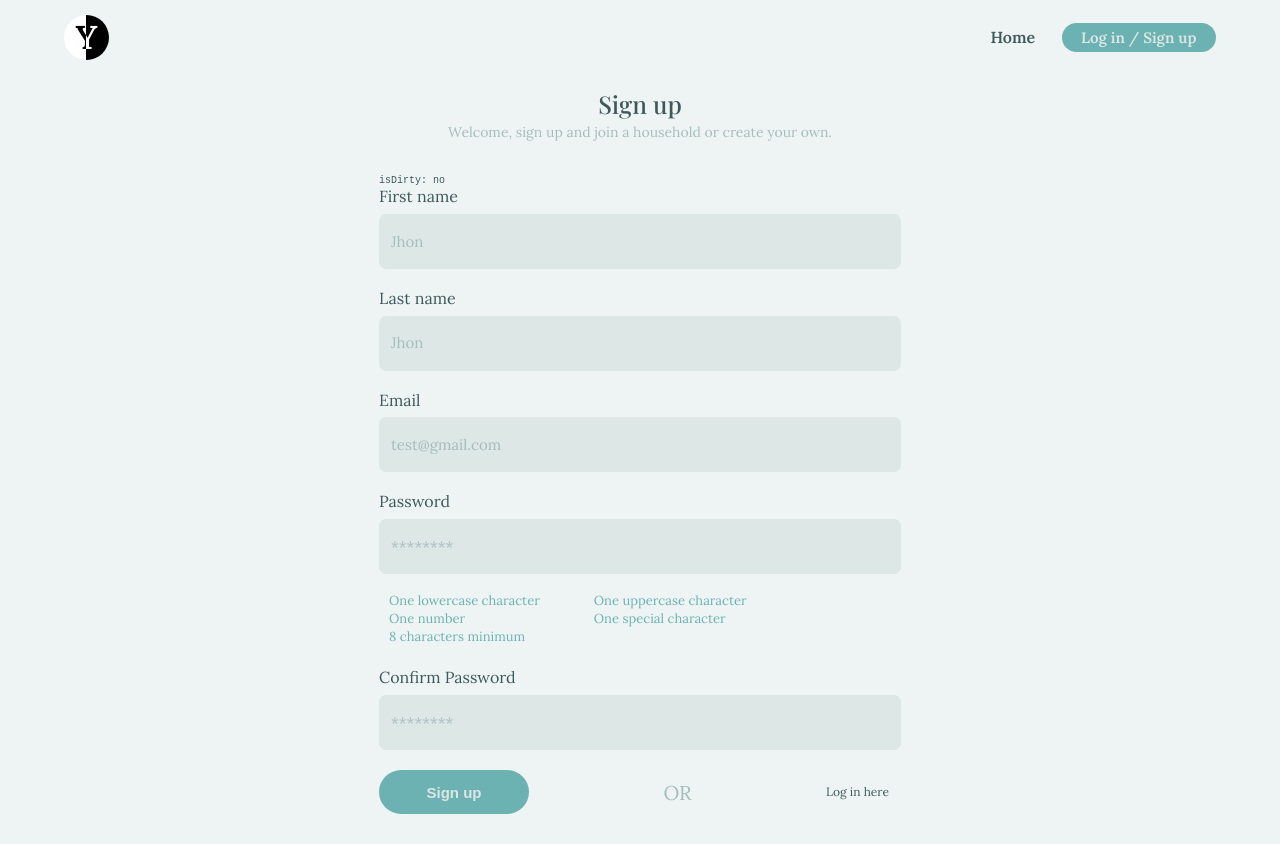
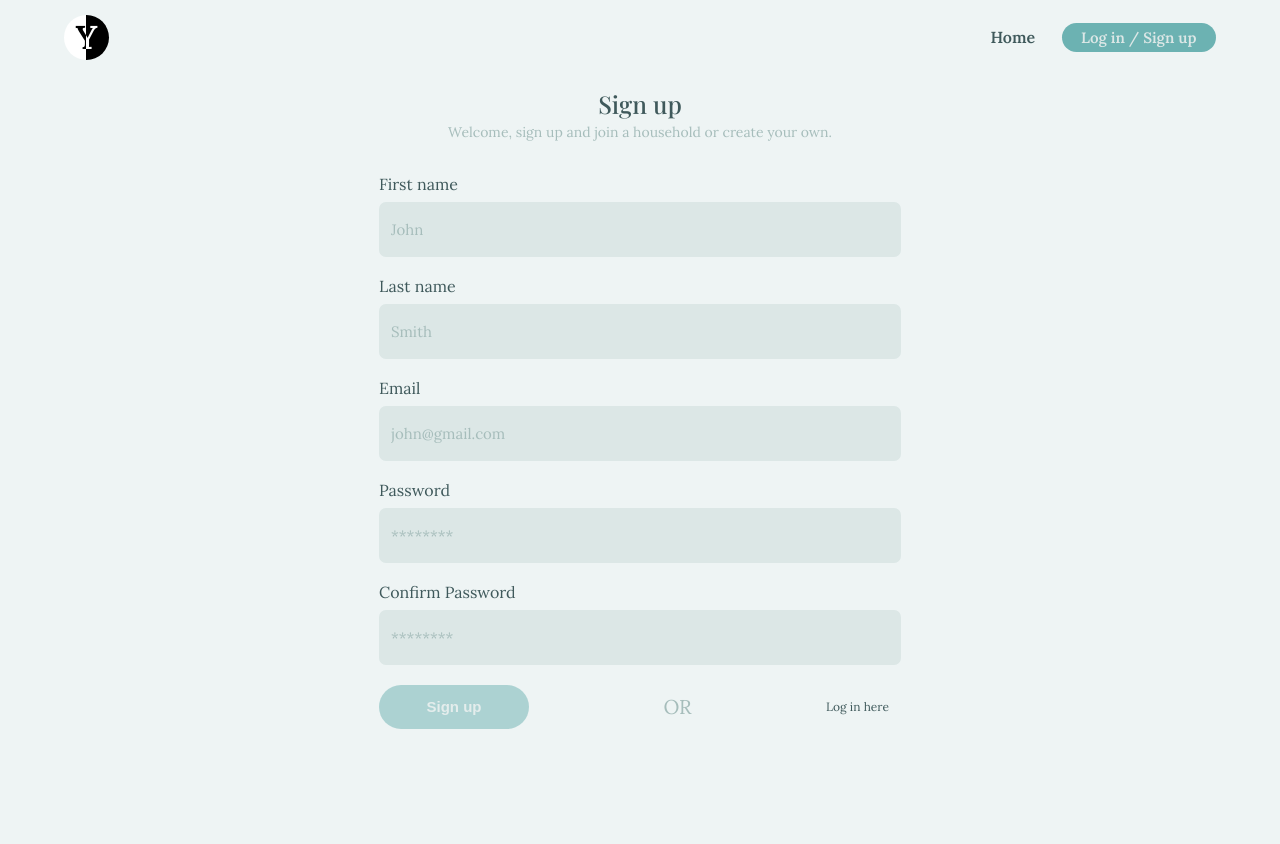
Before and after one commit to jocovass/homey, a React (Create React App) app in the folder packages/web/: page /signup in a window 1280 px wide. After the commit the page ends 800 px from the top, so only its background shows below. Built offline with nearby package versions, Linux system fonts and the light colour scheme; a web font is replaced by a local one.

Commit message:
feat: signup

```diff
--- a/packages/web/src/components/Signup/Signup.tsx
+++ b/packages/web/src/components/Signup/Signup.tsx
@@ -11,7 +11,7 @@ import { yupResolver } from '@hookform/resolvers/yup';
 import * as yup from 'yup';
 
 import { useUser } from '../../context/userContext';
-import { login } from '../../services/authService';
+import { signup } from '../../services/authService';
 import { formatValidationError } from '../../util/utils';
 import { PrimaryButton } from '../ui/Buttons';
 import { BtnLoader } from '../ui/BtnLoader';
@@ -108,6 +108,8 @@ interface IFormInputs {
 }
 
 const schema = yup.object({
+    firstName: yup.string().required('First name is required.'),
+    lastName: yup.string().required('Last name is required.'),
     email: yup
         .string()
         .required('Email is required.')
@@ -120,6 +122,10 @@ const schema = yup.object({
         .matches(RegExp('(.*[A-Z].*)'), 'uppercase')
         .matches(RegExp('(.*\\d.*)'), 'number')
         .matches(RegExp('[!@#$%^&*(),.?":{}|<>]'), 'special'),
+    passwordConfirm: yup
+        .string()
+        .required('Password confirmation is required.')
+        .oneOf([yup.ref('password')], 'Password must match.'),
 });
 
 export const Signup = () => {
@@ -139,7 +145,7 @@ export const Signup = () => {
         register,
         handleSubmit,
         setError: setValidationError,
-        formState: { errors: validationErrors, isDirty },
+        formState: { errors: validationErrors, isValid, touchedFields },
     } = useForm<IFormInputs>({
         defaultValues: {
             firstName: '',
@@ -149,8 +155,7 @@ export const Signup = () => {
             passwordConfirm: '',
         },
         resolver: yupResolver(schema, { abortEarly: false }),
-        mode: 'onBlur',
-        reValidateMode: 'onChange',
+        mode: 'all',
         criteriaMode: 'all',
     });
 
@@ -160,9 +165,12 @@ export const Signup = () => {
 
     const onSubmit = (data: IFormInputs) => {
         setState({ status: 'pending', error: null });
-        login({
+        signup({
+            firstName: data.firstName,
+            lastName: data.lastName,
             email: data.email,
             password: data.password,
+            passwordConfirm: data.passwordConfirm,
             dispatch,
         })
             .then(() => setState({ error: null, status: 'success' }))
@@ -180,7 +188,7 @@ export const Signup = () => {
                     (error: { [key: string]: string }, index: number) => {
                         let keys = Object.keys(error);
                         setValidationError(
-                            keys[0] as 'email' | 'password',
+                            keys[0] as keyof IFormInputs,
                             {
                                 type: 'custom',
                                 message: error[keys[0]],
@@ -218,8 +226,6 @@ export const Signup = () => {
                 </p>
             </div>
 
-            <pre>isDirty: {isDirty ? 'yes' : 'no'}</pre>
-
             <form onSubmit={handleSubmit(onSubmit)}>
                 <div>
                     <div
@@ -230,7 +236,8 @@ export const Signup = () => {
                         }}
                     >
                         <label htmlFor="firstName">First name</label>
-                        {validationErrors?.firstName ? (
+                        {touchedFields.firstName &&
+                        validationErrors.firstName ? (
                             <p
                                 css={{
                                     color: theme.colors.orangeRed,
@@ -245,8 +252,13 @@ export const Signup = () => {
                         autoComplete="false"
                         type="text"
                         id="firstName"
-                        className={validationErrors?.firstName ? 'error' : ''}
-                        placeholder="Jhon"
+                        className={
+                            touchedFields.firstName &&
+                            validationErrors.firstName
+                                ? 'error'
+                                : ''
+                        }
+                        placeholder="John"
                         {...register('firstName')}
                     />
                 </div>
@@ -260,7 +272,7 @@ export const Signup = () => {
                         }}
                     >
                         <label htmlFor="lastName">Last name</label>
-                        {validationErrors?.lastName ? (
+                        {touchedFields.lastName && validationErrors.lastName ? (
                             <p
                                 css={{
                                     color: theme.colors.orangeRed,
@@ -275,8 +287,12 @@ export const Signup = () => {
                         autoComplete="false"
                         type="text"
                         id="lastName"
-                        className={validationErrors?.lastName ? 'error' : ''}
-                        placeholder="Jhon"
+                        className={
+                            touchedFields.lastName && validationErrors.lastName
+                                ? 'error'
+                                : ''
+                        }
+                        placeholder="Smith"
                         {...register('lastName')}
                     />
                 </div>
@@ -290,7 +306,7 @@ export const Signup = () => {
                         }}
                     >
                         <label htmlFor="email">Email</label>
-                        {validationErrors?.email ? (
+                        {touchedFields.email && validationErrors.email ? (
                             <p
                                 css={{
                                     color: theme.colors.orangeRed,
@@ -305,41 +321,32 @@ export const Signup = () => {
                         autoComplete="false"
                         type="email"
                         id="email"
-                        className={validationErrors?.email ? 'error' : ''}
-                        placeholder="test@gmail.com"
+                        className={
+                            touchedFields.email && validationErrors.email
+                                ? 'error'
+                                : ''
+                        }
+                        placeholder="john@gmail.com"
                         {...register('email')}
                     />
                 </div>
 
                 <div>
-                    <div
-                        css={{
-                            display: 'flex',
-                            alignItems: 'flex-start',
-                            justifyContent: 'space-between',
-                        }}
-                    >
                     <label htmlFor="password">Password</label>
-                        {validationErrors?.password ? (
-                            <p
-                                css={{
-                                    color: theme.colors.orangeRed,
-                                    fontSize: '1.2rem',
-                                }}
-                            >
-                                {validationErrors.password.message}
-                            </p>
-                        ) : null}
-                    </div>
                     <input
                         type="password"
                         id="password"
                         placeholder="********"
-                        className={validationErrors?.password ? 'error' : ''}
+                        className={
+                            touchedFields.password && validationErrors.password
+                                ? 'error'
+                                : ''
+                        }
                         {...register('password')}
                     />
                 </div>
 
+                {touchedFields.password ? (
                     <StyledPasswordRequirements>
                         <ul>
                             <li
@@ -362,7 +369,9 @@ export const Signup = () => {
                             </li>
                             <li
                                 className={
-                                passwordErrors.includes('number') ? '' : 'valid'
+                                    passwordErrors.includes('number')
+                                        ? ''
+                                        : 'valid'
                                 }
                             >
                                 One number
@@ -387,6 +396,7 @@ export const Signup = () => {
                             </li>
                         </ul>
                     </StyledPasswordRequirements>
+                ) : null}
 
                 <div>
                     <div
@@ -399,7 +409,8 @@ export const Signup = () => {
                         <label htmlFor="passwordConfirm">
                             Confirm Password
                         </label>
-                        {validationErrors?.passwordConfirm ? (
+                        {touchedFields.passwordConfirm &&
+                        validationErrors.passwordConfirm ? (
                             <p
                                 css={{
                                     color: theme.colors.orangeRed,
@@ -415,7 +426,10 @@ export const Signup = () => {
                         id="passwordConfirm"
                         placeholder="********"
                         className={
-                            validationErrors?.passwordConfirm ? 'error' : ''
+                            touchedFields.passwordConfirm &&
+                            validationErrors.passwordConfirm
+                                ? 'error'
+                                : ''
                         }
                         {...register('passwordConfirm')}
                     />
@@ -438,7 +452,7 @@ export const Signup = () => {
                                 opacity: '0.5',
                             },
                         }}
-                        disabled={isLoading}
+                        disabled={isLoading || !isValid}
                     >
                         Sign up
                         {isLoading ? <BtnLoader /> : null}
--- a/packages/web/src/services/authService.ts
+++ b/packages/web/src/services/authService.ts
@@ -28,3 +28,40 @@ export const login = async ({
         throw error.response.data;
     }
 };
+
+export const signup = async ({
+    firstName,
+    lastName,
+    email,
+    password,
+    passwordConfirm,
+    dispatch,
+}: {
+    firstName: string;
+    lastName: string;
+    email: string;
+    password: string;
+    passwordConfirm: string;
+    dispatch: Dispatch;
+}) => {
+    try {
+        const { data } = await axios.post('/users/signup', {
+            email,
+            firstName,
+            lastName,
+            password,
+            passwordConfirm,
+        });
+
+        dispatch({
+            type: 'SET_USER',
+            payload: {
+                user: data.data.user,
+            },
+        });
+
+        return data;
+    } catch (error: any) {
+        throw error.response.data;
+    }
+};
```
Lines whose indentation alone changed are shown as unchanged.
